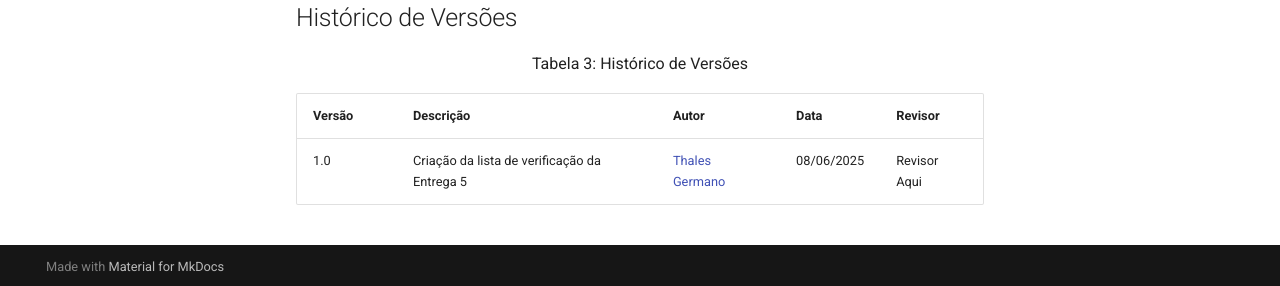
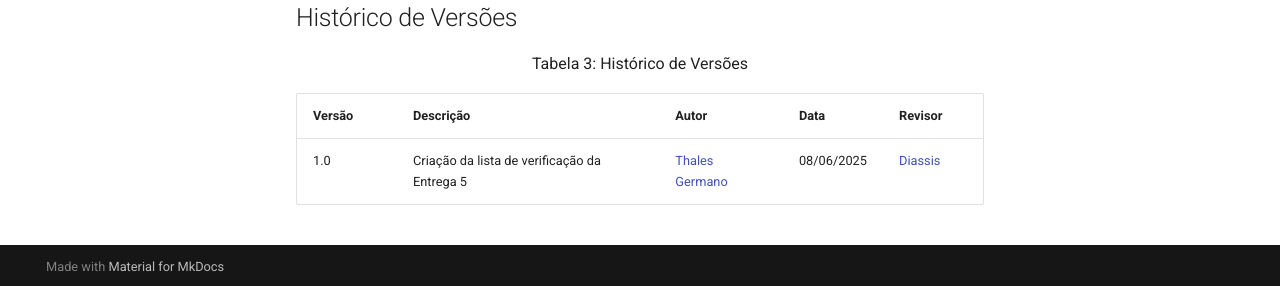
Before and after one commit to Requisitos-de-Software/2025.1-Meu-INSS, an MkDocs documentation site: the page built from docs/inspecao/entrega05/inspecao-grupo6-5.md, in a window 1280 px wide and 900 px high, scrolled down 1889 px. Shown: the part 611-897 px from the top of the window. Built offline with MkDocs 1.6.1 and Material for MkDocs 9.7.7, drawn with Linux system fonts in a browser that asks for light colours; comment, search, counter and statistics services are not loaded.

Commit message:
Update inspecao-grupo6-5.md

```diff
--- a/docs/inspecao/entrega05/inspecao-grupo6-5.md
+++ b/docs/inspecao/entrega05/inspecao-grupo6-5.md
@@ -59,4 +59,4 @@ Este checklist foi elaborado com base na literatura especializada em rastreabili
 
 | Versão | Descrição | Autor | Data | Revisor |
 |--------|-----------|--------|------|---------|
-| 1.0 | Criação da lista de verificação da Entrega 5 | [Thales Germano](https://github.com/thalesgvl) | 08/06/2025 | Revisor Aqui |
+| 1.0 | Criação da lista de verificação da Entrega 5 | [Thales Germano](https://github.com/thalesgvl) | 08/06/2025 | [Diassis](https://github.com/Diaxiz) |
```
